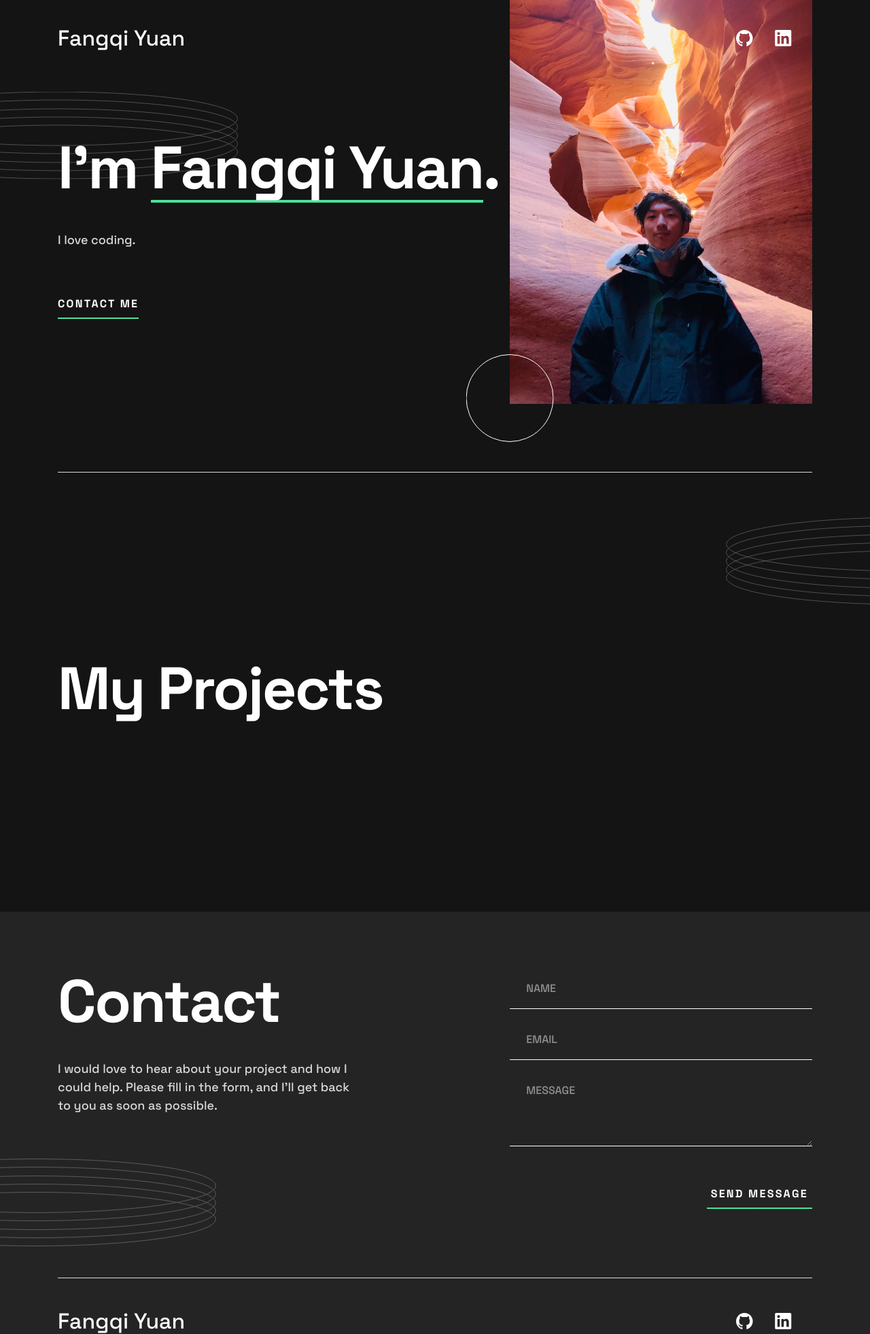
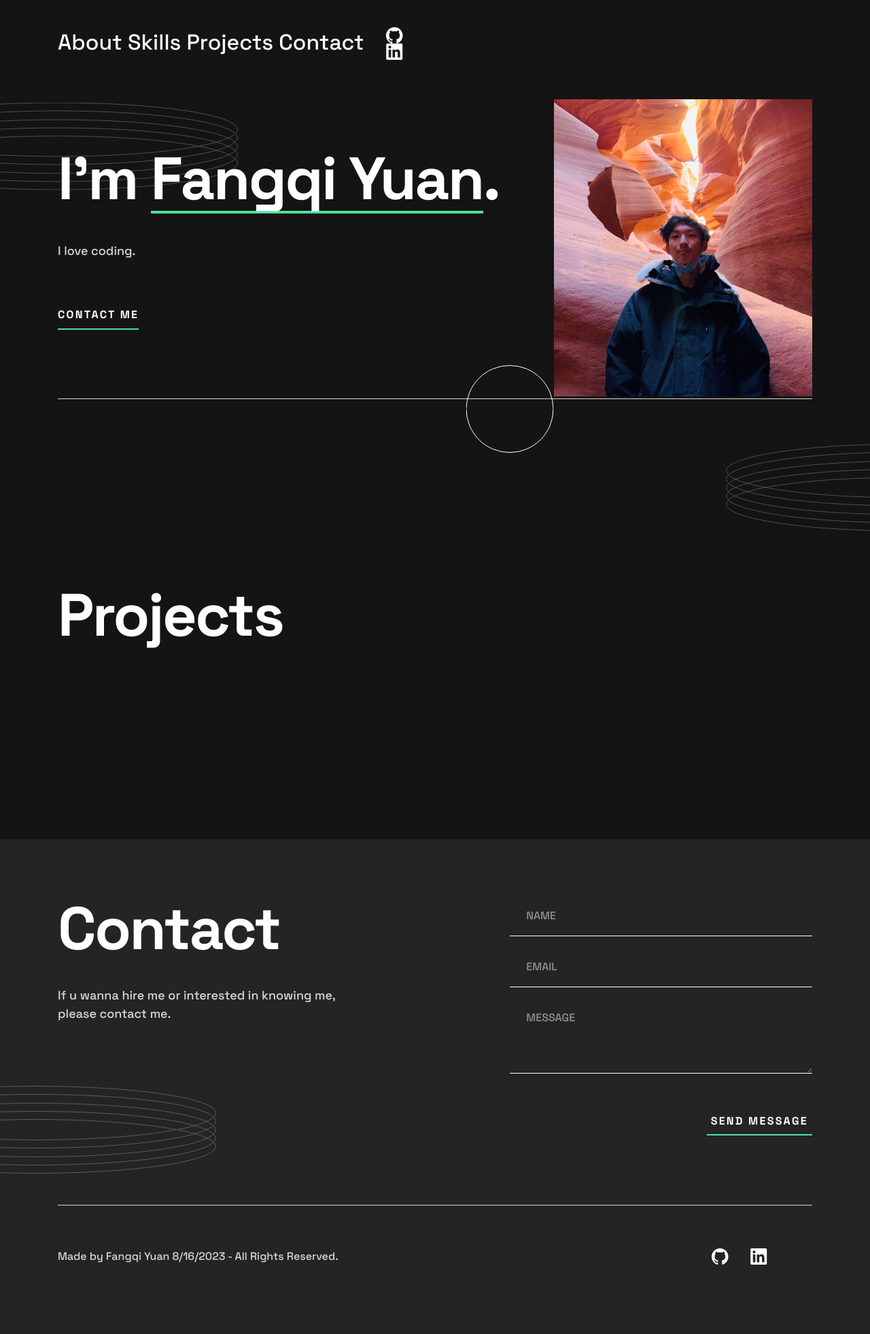
Before and after one commit to Niko-Yuan/Website-Portfolio, a plain HTML site: page public/index.html in a window 1280 px wide. Shown: the top 1962 px of the page at 68% size. Drawn offline with Linux system fonts and the light colour scheme.

Commit message:
Update index.html and style.css and assests

```diff
--- a/public/index.html
+++ b/public/index.html
@@ -22,11 +22,30 @@
       <div class="wrapper">
         <nav class="header__nav">
           <h2 class="visually-hidden">Navigation</h2>
-          <a href="/" class="header__home">
-            Fangqi Yuan
+          <div class="header__link">
+            <a href="#hero" class="header__home">
+              About
               <span class="visually-hidden">(Home Section)</span>
             </a>
-          <a href="" class="header__social">
+            <a href="#skills" class="header__home">
+              Skills
+              <span class="visually-hidden">(Skill Section)</span>
+            </a>
+            <a href="#projects" class="header__home">
+              Projects
+              <span class="visually-hidden">(Project Section)</span>
+            </a>
+            <a href="#contact" class="header__home">
+              Contact
+              <span class="visually-hidden">(Project Section)</span>
+            </a>
+          </div>
+          <div class="header__icon">
+            <a
+              href="https://github.com/Niko-Yuan"
+              class="header__social"
+              target="_blank"
+            >
               <svg
                 xmlns="http://www.w3.org/2000/svg"
                 width="25"
@@ -42,7 +61,11 @@
                 />
               </svg>
             </a>
-          <a href="" class="header__social">
+            <a
+              href="https://www.linkedin.com/in/fangqi-yuan-9950aa287/"
+              class="header__social"
+              target="_blank"
+            >
               <svg
                 xmlns="http://www.w3.org/2000/svg"
                 width="25"
@@ -58,6 +81,7 @@
                 />
               </svg>
             </a>
+          </div>
         </nav>
       </div>
     </header>
@@ -68,16 +92,16 @@
             <picture>
               <source
                 media="(min-width: 62.5em)"
-                srcset="../assets/images/Fangqi-Yuan.jpg"
+                srcset="../assets/images/Fangqi-Yuan-desktop.jpg"
               />
               <source
                 media="(min-width: 37.5em)"
-                srcset="../assets/images/Fangqi-Yuan.jpg"
+                srcset="../assets/images/Fangqi-Yuan-desktop.jpg"
               />
               <img
                 class="hero__image"
-                src="../assets/images/Fangqi-Yuan.jpg"
-                alt="picture of Adam Keyes"
+                src="../assets/images/Fangqi-Yuan-desktop.jpg"
+                alt="picture of Fangqi Yuan"
                 width-="174"
                 height="383"
               />
@@ -98,32 +122,30 @@
             />
             <div class="hero__text">
               <h1 class="hero__headline header-xl">
-                I'm <span>Fangqi Yuan</span>.
+                I'm <br /><span>Fangqi Yuan</span>.
               </h1>
-              <p class="hero__description">
-                I love coding.
-              </p>
-              <a href="#contact" class="hero__contact underline">Contact me</a>
+              <p class="hero__description">I love coding.</p>
+              <a
+                href="#contact"
+                class="hero__contact underline"
+                id="contact_button"
+                >Contact me</a
+              >
             </div>
           </div>
         </div>
       </section>
 
-      <section class="skills">
+      <section id="skills" class="skills">
         <div class="wrapper skills__wrapper bottom-border">
           <h2 class="visually-hidden">My Skills</h2>
-          <div class="skills__item">
-          </div>
-          <div class="skills__item">
-          </div>
-          <div class="skills__item">
-          </div>
-          <div class="skills__item">
-          </div>
-          <div class="skills__item">
-          </div>
-          <div class="skills__item">
-          </div>
+          <!-- <h2 class="skills__headline header-xl">Skills</h2> -->
+          <div class="skills__item"></div>
+          <div class="skills__item"></div>
+          <div class="skills__item"></div>
+          <div class="skills__item"></div>
+          <div class="skills__item"></div>
+          <div class="skills__item"></div>
         </div>
         <img
           class="skills__rings"
@@ -134,23 +156,19 @@
         />
       </section>
 
-      <section class="projects">
+      <section id="projects" class="projects">
         <div class="wrapper projects__wrapper">
           <div class="projects__grid">
-            <h2 class="projects__headline header-xl">My Projects</h2>
+            <h2 class="visually-hidden">My Projects</h2>
+            <h2 class="projects__headline header-xl">Projects</h2>
 
-            <div class="projects__item">
-            </div>
+            <div class="projects__item"></div>
 
-            <div class="projects__item">
-            </div>
+            <div class="projects__item"></div>
 
-            <div class="projects__item">
-            </div>
+            <div class="projects__item"></div>
 
-            <div class="projects__item">
-            </div>
-
+            <div class="projects__item"></div>
           </div>
         </div>
       </section>
@@ -160,9 +178,7 @@
           <div class="contact__text">
             <h2 class="contact__headline header-xl">Contact</h2>
             <p class="contact__description">
-              I would love to hear about your project and how I could help.
-              Please fill in the form, and I'll get back to you as soon as
-              possible.
+              If u wanna hire me or interested in knowing me, please contact me.
             </p>
           </div>
           <form action="" class="contact__form">
@@ -236,13 +252,18 @@
     <footer class="footer bg-less-dark">
       <h2 class="visually-hidden">Footer</h2>
       <div class="wrapper">
-        <nav class="header__nav">
+        <nav class="footer__nav">
           <h2 class="visually-hidden">Navigation</h2>
-          <a href="/" class="header__home">
-            Fangqi Yuan
-            <span class="visually-hidden">(Home Section)</span>
-          </a>
-          <a href="" class="header__social">
+          <p id="copyright" class="copyright">
+            Made by Fangqi Yuan 8/16/2023 - All Rights Reserved.
+          </p>
+          <span class="visually-hidden">(Copyright)</span>
+          <div class="footer__icon">
+            <a
+              href="https://github.com/Niko-Yuan"
+              class="footer__social push"
+              target="_blank"
+            >
               <svg
                 xmlns="http://www.w3.org/2000/svg"
                 width="25"
@@ -258,7 +279,11 @@
                 />
               </svg>
             </a>
-          <a href="" class="header__social">
+            <a
+              href="https://www.linkedin.com/in/fangqi-yuan-9950aa287/"
+              class="footer__social push"
+              target="_blank"
+            >
               <svg
                 xmlns="http://www.w3.org/2000/svg"
                 width="25"
@@ -274,8 +299,10 @@
                 />
               </svg>
             </a>
+          </div>
         </nav>
       </div>
     </footer>
+    <script src="../src/contactForm.js"></script>
   </body>
 </html>
--- /dev/null
+++ b/src/contactForm.js
@@ -0,0 +1,10 @@
+// Make smoothing scrolling
+document.addEventListener("DOMContentLoaded", function() {
+    let contactLink = document.querySelector("#contact_button");
+
+    contactLink.addEventListener("click", function(event) {
+        event.preventDefault();
+        let contactSection = document.querySelector("#contact");
+        contactSection.scrollIntoView({ behavior: "smooth" });
+    });
+});
--- a/src/style.css
+++ b/src/style.css
@@ -1,5 +1,4 @@
 /* GLOBAL */
-
 :root {
   --bg-body: hsl(0, 0%, 8%);
   --bg-body2: hsl(0, 0%, 14%);
@@ -40,7 +39,7 @@
 input,
 textarea,
 button {
-    font-family: 'Space Grotesk', sans-serif;
+  font-family: "Space Grotesk", sans-serif;
 }
 
 body {
@@ -49,7 +48,7 @@
   color: var(--text1);
   font-size: var(--fs-18);
   line-height: 1.56;
-    padding-bottom: 25rem;
+  /* padding-bottom: 25rem; */
 }
 
 .bg-less-dark {
@@ -193,7 +192,7 @@
 @media (min-width: 37.5em) {
   .header {
     margin-block-start: 30px;
-      /* margin-block-end: 90px; */
+    margin-block-end: 90px;
   }
 
   .header__nav {
@@ -228,10 +227,10 @@
 
 .hero__image {
   position: absolute;
-    top: 0;
+  top: 105px;
   left: 50%;
   translate: -50%;
-    width: 174px;
+  width: 250px;
   height: auto;
 }
 
@@ -305,6 +304,7 @@
     width: 42vw;
     max-width: 445px;
     /* width: 322px; */
+    top: 50px;
     height: auto;
     left: auto;
     right: 0;
@@ -369,6 +369,8 @@
   }
 
   .hero__image {
+    width: 380px;
+    top: 130px;
     margin-block-start: -199px;
   }
 
@@ -587,7 +589,7 @@
   }
 
   .projects__picture::after {
-      content: '';
+    content: "";
     position: absolute;
     width: 100%;
     height: 100%;
@@ -765,3 +767,80 @@
     padding-block: 47px 92px;
   }
 }
+
+/* FOOTER */
+.footer {
+  position: relative;
+  z-index: 1;
+}
+
+.footer__nav {
+  display: flex;
+  flex-direction: column-reverse;
+  justify-content: center;
+  align-items: center;
+  text-align: center;
+  gap: 20px 25px;
+}
+
+.footer__home {
+  font-size: 1.5rem;
+  font-size: clamp(1.5rem, 1.02rem + 2.04vw, 2rem);
+  line-height: 1;
+  color: var(--text1);
+  text-decoration: none;
+  flex: 1 0 100%;
+}
+
+.copyright {
+  order: 1;
+  font-size: 0.8rem;
+  margin: 0;
+}
+
+.footer__icon {
+    display: flex;
+    flex-direction: row;
+    justify-content: space-between;
+    padding-inline: 20px;
+}
+
+.footer__social {
+    padding: 1rem;
+}
+
+.footer__social > svg > path {
+  transition: fill var(--transition);
+}
+
+.footer__social:hover > svg > path {
+  fill: var(--accent);
+}
+
+@media (min-width: 37.5em) {
+  .copyright {
+    font-size: 0.8rem;
+    font-size: clamp(0.8rem, 0.5rem + 0.8vw, 1rem);
+    margin: 0;
+    margin-inline-end: auto;
+  }
+
+  .footer__nav {
+    flex-direction: row-reverse;
+    justify-content: flex-start;
+    align-items: center;
+    text-align: left;
+    gap: 32px;
+  }
+
+  .footer__home {
+    flex: 0 1 auto;
+    margin-inline-end: auto;
+  }
+}
+
+@media (min-width: 62.5em) {
+  .footer__nav {
+    padding-right: 30px;
+  }
+}
```
Also changed, not shown: assets/fonts/SpaceGrotesk-Bold.ttf (added), assets/fonts/SpaceGrotesk-Light.ttf (added), assets/fonts/SpaceGrotesk-Medium.ttf (added), assets/fonts/SpaceGrotesk-Regular.ttf (added), assets/fonts/SpaceGrotesk-SemiBold.ttf (added), assets/fonts/SpaceGrotesk-VariableFont_wght.ttf (added), assets/images/Fangqi-Yuan-desktop.jpg (added). Lines whose indentation alone changed are shown as unchanged.
